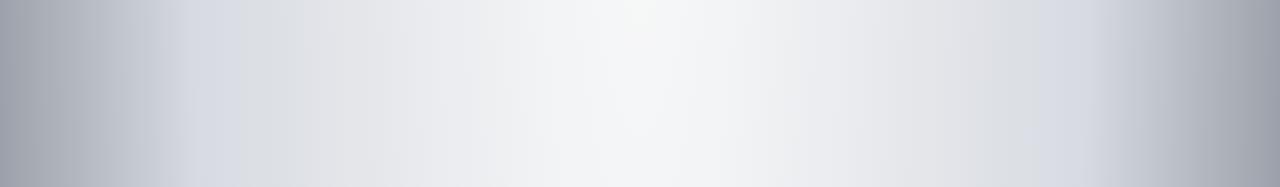
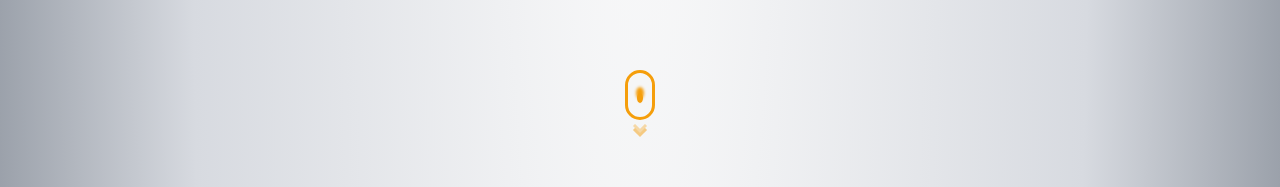
Before and after one commit to RamiroUrt/Portafolio, a React (Vite) app: page / in a window 1280 px wide. Shown: the part 682-869 px from the top of the page. Built offline with nearby package versions, Linux system fonts and the light colour scheme.

Commit message:
ScrollButton

```diff
--- a/src/App.jsx
+++ b/src/App.jsx
@@ -16,8 +16,8 @@ function App() {
       {/* <Arrows /> */}
         <Header />
         <About />
+        <Projects />
         <Experience />
-        <Projects />
         <Contact />
     </html>
     </>
--- /dev/null
+++ b/src/assets/css/ScrollButton.css
@@ -0,0 +1,91 @@
+
+.scrolldown {
+    --color: white;
+    --sizeX: 30px;
+    --sizeY: 50px;
+    position: relative;
+    width: var(--sizeX);
+    height: var(--sizeY);
+    margin-left: var(sizeX / 2);
+    border: calc(var(--sizeX) / 10) solid #F59E0B;
+    border-radius: 50px;
+    box-sizing: border-box;
+    margin-bottom: 16px;
+  }
+
+  .scrolldown::before {
+    content: "";
+    position: absolute;
+    bottom: 30px;
+    left: 50%;
+    width: 6px;
+    height: 6px;
+    margin-left: -3px;
+    background-color: #F59E0B;
+    border-radius: 100%;
+    animation: scrolldown-anim 2s infinite;
+    box-sizing: border-box;
+    box-shadow: 0px -5px 3px 1px #F59E0B;
+  }
+
+  @keyframes scrolldown-anim {
+    0% {
+      opacity: 0;
+      height: 6px;
+    }
+
+    40% {
+      opacity: 1;
+      height: 10px;
+    }
+
+    80% {
+      transform: translate(0, 20px);
+      height: 10px;
+      opacity: 0;
+    }
+
+    100% {
+      height: 3px;
+      opacity: 0;
+    }
+  }
+
+  .chevrons {
+    padding: 6px 0 0 0;
+    margin-left: -3px;
+    margin-top: 48px;
+    width: 30px;
+    display: flex;
+    flex-direction: column;
+    align-items: center;
+  }
+
+  .chevrondown {
+    margin-top: -6px;
+    position: relative;
+    border: solid #F59E0B;
+    border-width: 0 3px 3px 0;
+    display: inline-block;
+    width: 10px;
+    height: 10px;
+    transform: rotate(45deg);
+  }
+
+  .chevrondown:nth-child(odd) {
+    animation: pulse54012 500ms ease infinite alternate;
+  }
+
+  .chevrondown:nth-child(even) {
+    animation: pulse54012 500ms ease infinite alternate 250ms;
+  }
+
+  @keyframes pulse54012 {
+    from {
+      opacity: 0;
+    }
+
+    to {
+      opacity: 0.5;
+    }
+  }
--- /dev/null
+++ b/src/components/ScrollButton.jsx
@@ -0,0 +1,16 @@
+import '../assets/css/ScrollButton.css'
+
+const ScrollButton = () => {
+  return (
+    <>
+        <div className="scrolldown" >
+            <div className="chevrons">
+                <div className="chevrondown"></div>
+                <div className="chevrondown"></div>
+            </div>
+        </div>
+    </>
+  )
+}
+
+export default ScrollButton
--- a/src/index.css
+++ b/src/index.css
@@ -132,7 +132,6 @@ a:hover{
 /*Section*/
 #profile{
     padding-top: 6vh;
-    margin-bottom: 20rem;
     box-sizing: border-box;
     min-height: fit-content;
     display: flex;
@@ -214,6 +213,7 @@ img{
     align-items: center;
     flex-direction: column;
     margin-bottom: 3rem;
+    margin-top: 10em;
     display: flex;
 }
 .about_container{
--- a/src/pages/Experience.jsx
+++ b/src/pages/Experience.jsx
@@ -14,7 +14,7 @@ const Experience = () => {
 
   return (
     <>
-      <section className="experience mt-[15rem]" id="experience">
+      <section className="experience mt-[10em]" id="experience">
         <p className="section_text_p text-center dark:-text--light-white">{t('experience.exploreMy')}</p>
         <h1 className="title dark:-text--light-white">{t('experience.title')}</h1>
 
--- a/src/pages/Header.jsx
+++ b/src/pages/Header.jsx
@@ -1,9 +1,10 @@
 import { useTranslation } from 'react-i18next';
-import Nav from "../components/Nav";
+import Nav from "../components/layout/Nav";
 import Perfil from '../../public/img/avtar.png';
 import BtnWhite from "../components/BtnWhite";
 import BtnBlack from "../components/BtnBlack";
 import SocialLInk from "../components/SocialLInk";
+import ScrollButton from "../components/ScrollButton";
 
 const Header = () => {
   const { t } = useTranslation();
@@ -35,6 +36,9 @@ const Header = () => {
           </div>
         </div>
       </section>
+      <div className="mx-0 flex text-center justify-center">
+        <ScrollButton />
+      </div>
     </>
   );
 };
```
Also changed, not shown: src/components/layout/Nav.jsx (renamed from src/components/Nav.jsx, +4 -4 lines).
